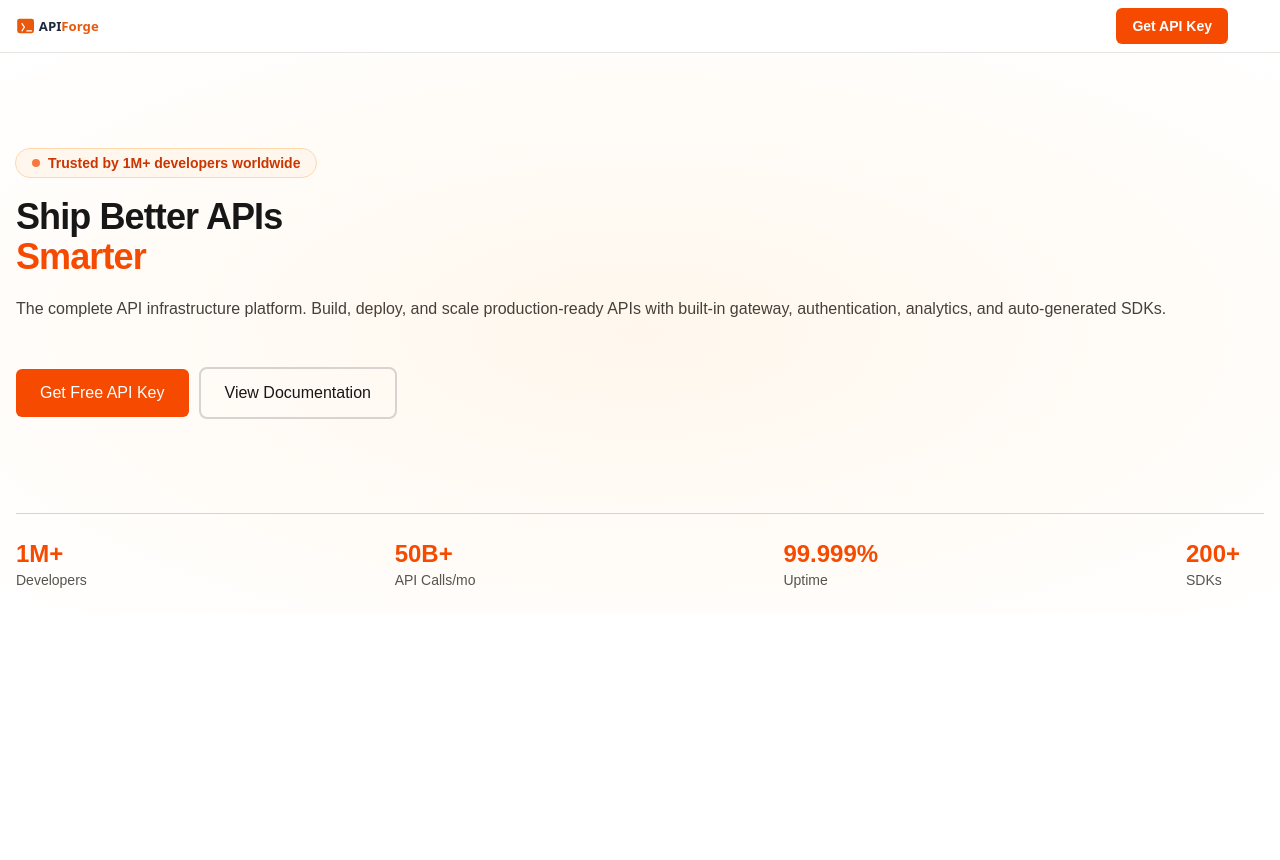
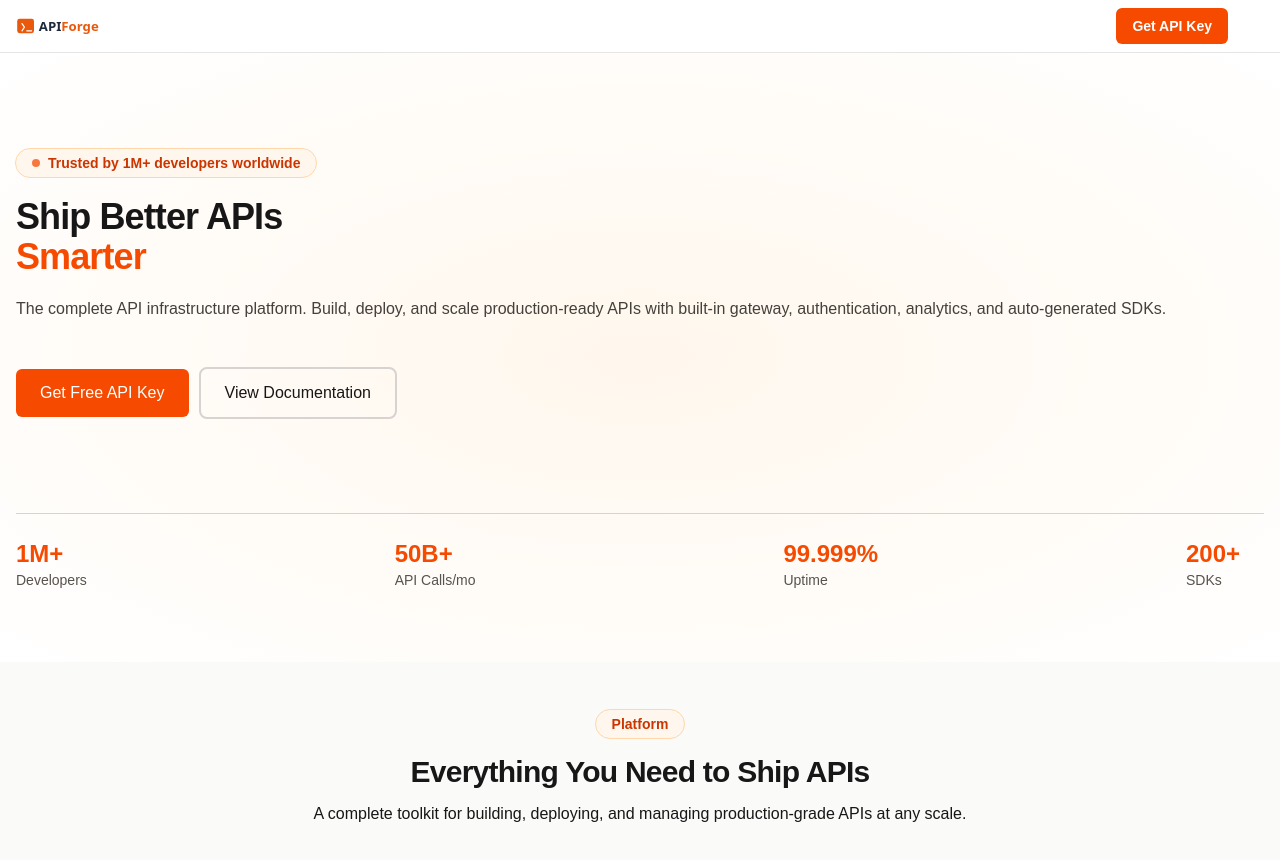
Before and after one commit to seesmof/API-Forge-Clone, a Next.js app in the folder src/: page / in a window 1280 px wide. Shown: the top 860 px of the page. Before the commit the page ends 800 px from the top, so only its background shows below. Built offline with nearby package versions, Linux system fonts and the light colour scheme; some icons are missing.

Commit message:
feat: start working on Platform section

```diff
--- a/src/app/page.tsx
+++ b/src/app/page.tsx
@@ -1,11 +1,13 @@
 import Header from "@/components/Header";
 import HeroSection from "@/components/Hero";
+import PlatformSection from "@/components/Platform";
 
 export default function Page() {
   return (
     <div className="flex flex-col">
       <Header />
       <HeroSection />
+      <PlatformSection />
     </div>
   );
 }
--- a/src/components/Badge.tsx
+++ b/src/components/Badge.tsx
@@ -1,10 +1,13 @@
 interface BadgeProps {
   children: React.ReactNode;
+  className?: string;
 }
 
-export default function Badge({ children }: BadgeProps) {
+export default function Badge({ children, className }: BadgeProps) {
   return (
-    <div className="outline outline-orange-200 bg-orange-50 rounded-full px-4 py-1 w-fit">
+    <div
+      className={`outline outline-orange-200 bg-orange-50 rounded-full px-4 py-1 w-fit text-sm font-semibold text-orange-700 ${className}`}
+    >
       {children}
     </div>
   );
--- a/src/components/Hero.tsx
+++ b/src/components/Hero.tsx
@@ -40,9 +40,7 @@ export default function HeroSection() {
         <Badge>
           <div className="flex flex-row items-center gap-2">
             <div className="rounded-full animate-pulse bg-orange-600 duration-150 p-1"></div>
-            <p className="text-sm font-semibold text-orange-700">
-              Trusted by 1M+ developers worldwide
-            </p>
+            <p>Trusted by 1M+ developers worldwide</p>
           </div>
         </Badge>
 
@@ -68,7 +66,7 @@ export default function HeroSection() {
         </article>
       </div>
 
-      <div className="border-t border-stone-300 mx-4">
+      <div className="border-t border-stone-300 mx-4 mb-12">
         <div className="flex flex-row justify-between py-6 pr-6">
           {features.map((feature, index) => (
             <div key={index} className="flex flex-col">
--- /dev/null
+++ b/src/components/Platform.tsx
@@ -0,0 +1,20 @@
+import Badge from "./Badge";
+
+export default function PlatformSection() {
+  return (
+    <div className="bg-stone-50">
+      <div className="px-4 py-12 flex flex-col">
+        <Badge className="self-center">Platform</Badge>
+        <article className="text-center">
+          <h2 className="font-bold text-3xl mt-4 tracking-tight">
+            Everything You Need to Ship APIs
+          </h2>
+          <p className="mt-3">
+            A complete toolkit for building, deploying, and managing
+            production-grade APIs at any scale.
+          </p>
+        </article>
+      </div>
+    </div>
+  );
+}
```
